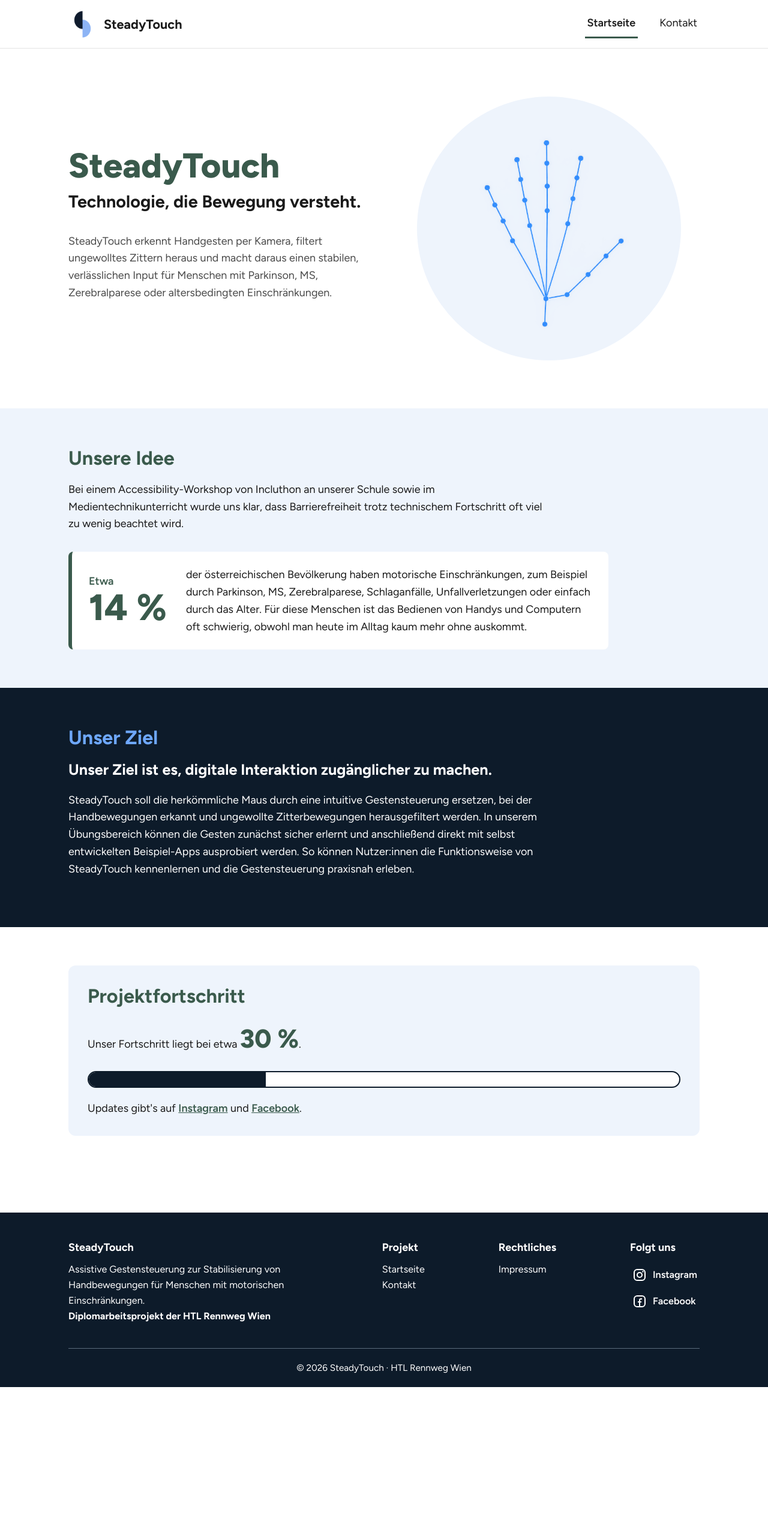
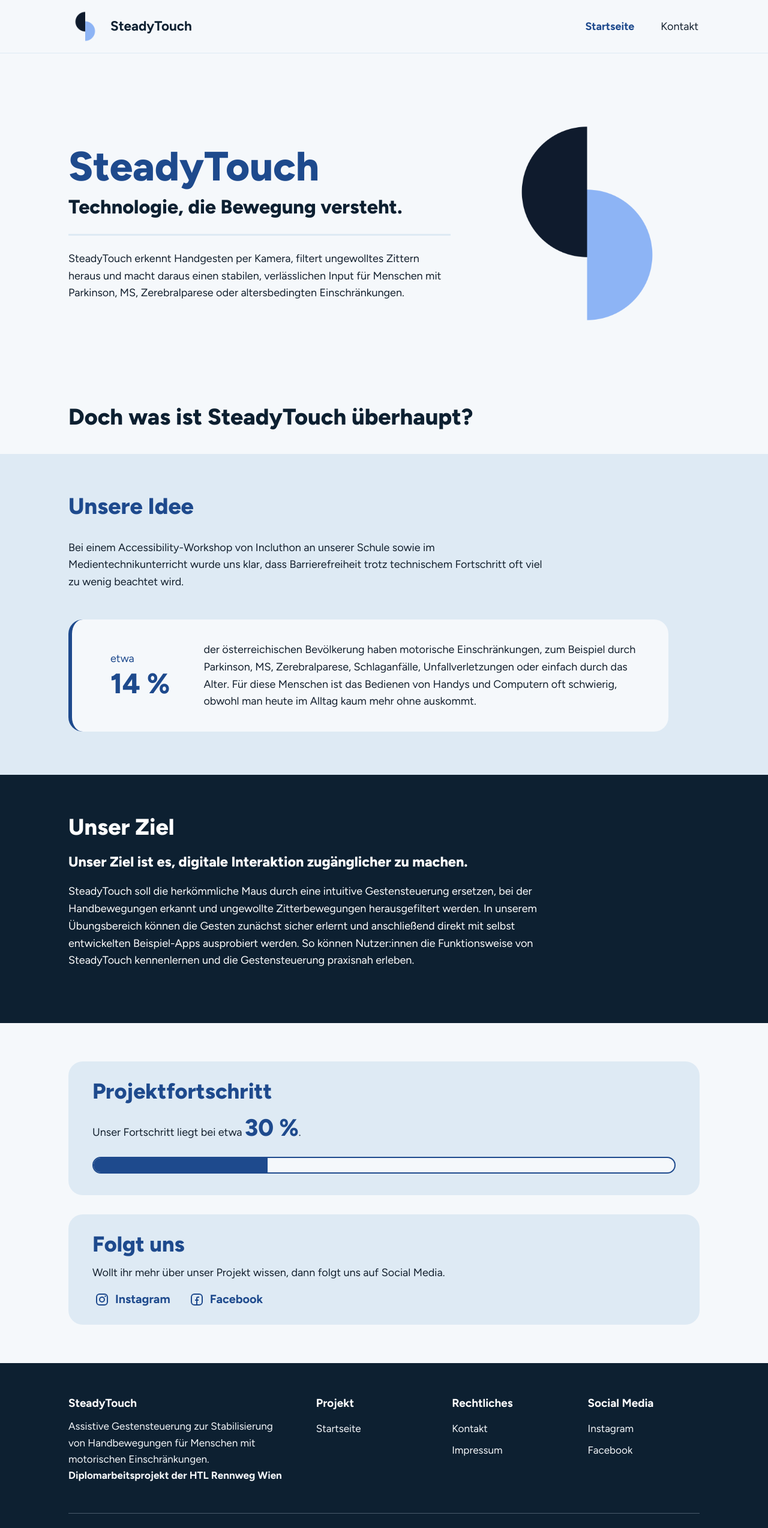
Before and after one commit to htl3r-2142/SteadyTouchWebsite, a Vue app: page / in a window 1280 px wide. Shown: the top 2548 px of the page at 60% size. Before the commit the page ends 2313 px from the top, so only its background shows below. Built offline with nearby package versions, Linux system fonts and the light colour scheme.

Commit message:
Startseite new design

```diff
--- /dev/null
+++ b/src/components/FolgtUns.vue
@@ -0,0 +1,42 @@
+<script setup>
+import SocialLinks from './SocialLinks.vue'
+</script>
+
+<template>
+  <section class="folgt-uns" aria-labelledby="folgt-uns-titel">
+    <h2 id="folgt-uns-titel">Folgt uns</h2>
+    <p>Wollt ihr mehr über unser Projekt wissen, dann folgt uns auf Social Media.</p>
+    <SocialLinks />
+  </section>
+</template>
+
+<style scoped>
+.folgt-uns {
+  background-color: var(--flaeche);
+  border-radius: 24px;
+  padding: 28px 40px 20px;
+  color: var(--blau);
+}
+
+h2 {
+  font-size: 2rem;
+  font-weight: 800;
+  margin: 0 0 12px;
+}
+
+p {
+  color: var(--text);
+  margin: 0 0 8px;
+}
+
+@media (max-width: 600px) {
+  .folgt-uns {
+    padding: 24px 20px 16px;
+    border-radius: 18px;
+  }
+
+  h2 {
+    font-size: 1.6rem;
+  }
+}
+</style>
--- a/src/components/Footer.vue
+++ b/src/components/Footer.vue
@@ -1,13 +1,16 @@
 <script setup>
-import SocialLinks from './SocialLinks.vue'
+import { social } from '../data/social.js'
 
 const jahr = new Date().getFullYear()
+
+// nur Profile mit Link anzeigen
+const socialLinks = social.filter((s) => s.url)
 </script>
 
 <template>
-  <footer class="footer">
+  <footer class="footer dunkel">
     <div class="container spalten">
-      <div>
+      <div class="info">
         <h2>SteadyTouch</h2>
         <p>
           Assistive Gestensteuerung zur Stabilisierung von Handbewegungen für Menschen mit motorischen Einschränkungen.<br>
@@ -19,20 +22,24 @@
         <h2>Projekt</h2>
         <ul>
           <li><RouterLink to="/">Startseite</RouterLink></li>
-          <li><RouterLink to="/kontakt">Kontakt</RouterLink></li>
         </ul>
       </nav>
 
       <nav aria-label="Rechtliches">
         <h2>Rechtliches</h2>
         <ul>
+          <li><RouterLink to="/kontakt">Kontakt</RouterLink></li>
           <li><RouterLink to="/impressum">Impressum</RouterLink></li>
         </ul>
       </nav>
 
       <div>
-        <h2>Folgt uns</h2>
-        <SocialLinks spalte />
+        <h2>Social Media</h2>
+        <ul>
+          <li v-for="link in socialLinks" :key="link.name">
+            <a :href="link.url">{{ link.name }}</a>
+          </li>
+        </ul>
       </div>
     </div>
 
@@ -45,40 +52,44 @@
 <style scoped>
 .footer {
   background-color: var(--dunkelblau);
-  color: var(--weiss);
-  padding-top: 48px;
+  color: var(--hintergrund);
+  padding-top: 56px;
   margin-top: 64px;
 }
 
+/* 4 Spalten, die erste ist breiter */
 .spalten {
-  display: flex;
-  justify-content: space-between;
-  flex-wrap: wrap;
-  gap: 32px;
+  display: grid;
+  grid-template-columns: 2fr 1fr 1fr 1fr;
+  gap: 40px;
 }
 
-.spalten > div {
+.info {
   max-width: 400px;
 }
 
 h2 {
-  font-size: 1rem;
-  margin: 0 0 12px;
+  color: var(--weiss);
+  font-size: 1.05rem;
+  margin: 0 0 14px;
 }
 
 p {
   margin: 0;
-  font-size: 0.9rem;
+  font-size: 0.95rem;
 }
 
 ul {
   list-style: none;
   margin: 0;
   padding: 0;
-  font-size: 0.9rem;
 }
 
-a {
+/* genug Abstand, damit man die Links gut trifft */
+li a {
+  display: inline-block;
+  padding: 4px 0;
+  font-size: 0.95rem;
   text-decoration: none;
 }
 
@@ -87,10 +98,29 @@
 }
 
 .copyright {
-  border-top: 1px solid #5a6b7c;
-  margin-top: 40px;
+  border-top: 1px solid #4a5a6b;
+  margin-top: 48px;
   padding: 20px 0;
   text-align: center;
   font-size: 0.85rem;
 }
+
+/* Tablet: 2 Spalten */
+@media (max-width: 800px) {
+  .spalten {
+    grid-template-columns: 1fr 1fr;
+    gap: 32px 24px;
+  }
+
+  .info {
+    grid-column: 1 / -1;
+  }
+}
+
+/* Handy: alles untereinander */
+@media (max-width: 450px) {
+  .spalten {
+    grid-template-columns: 1fr;
+  }
+}
 </style>
--- a/src/components/NavBar.vue
+++ b/src/components/NavBar.vue
@@ -6,7 +6,7 @@
   <header class="header">
     <div class="container header-inhalt">
       <RouterLink to="/" class="marke">
-        <img :src="logo" alt="" width="47" height="51" />
+        <img :src="logo" alt="" width="56" height="56" />
         <span>SteadyTouch</span>
       </RouterLink>
 
@@ -26,8 +26,8 @@
   position: sticky;
   top: 0;
   z-index: 10;
-  background-color: var(--weiss);
-  border-bottom: 1px solid var(--grau);
+  background-color: var(--hintergrund);
+  border-bottom: 1px solid var(--flaeche);
 }
 
 .header-inhalt {
@@ -35,22 +35,23 @@
   justify-content: space-between;
   align-items: center;
   flex-wrap: wrap;
-  min-height: 80px;
+  min-height: 88px;
   gap: 8px 16px;
 }
 
 .marke {
   display: flex;
   align-items: center;
-  gap: 12px;
+  gap: 14px;
+  color: var(--dunkelblau);
   text-decoration: none;
   font-weight: 700;
-  font-size: 1.2rem;
+  font-size: 1.25rem;
 }
 
 nav ul {
   display: flex;
-  gap: 32px;
+  gap: 40px;
   list-style: none;
   margin: 0;
   padding: 0;
@@ -58,25 +59,40 @@
 
 nav a {
   display: inline-block;
-  padding: 8px 4px;
+  padding: 10px 2px;
+  color: var(--text);
   text-decoration: none;
-  border-bottom: 3px solid transparent;
 }
 
 nav a:hover {
-  border-bottom-color: var(--grau);
+  text-decoration: underline;
+  text-underline-offset: 6px;
 }
 
-/* aktuelle Seite markieren (RouterLink setzt aria-current automatisch) */
+/* aktuelle Seite: blau und fett (RouterLink setzt aria-current automatisch) */
 nav a[aria-current='page'] {
-  font-weight: 600;
-  border-bottom-color: var(--gruen);
+  color: var(--blau);
+  font-weight: 700;
 }
 
-/* Handy: Links etwas enger zusammen */
+/* Handy */
 @media (max-width: 500px) {
+  .header-inhalt {
+    min-height: 72px;
+  }
+
+  .marke img {
+    width: 40px;
+    height: 40px;
+  }
+
+  .marke {
+    font-size: 1.05rem;
+    gap: 6px;
+  }
+
   nav ul {
-    gap: 20px;
+    gap: 16px;
   }
 }
 </style>
--- a/src/components/SocialLinks.vue
+++ b/src/components/SocialLinks.vue
@@ -1,17 +1,12 @@
 <script setup>
 import { social } from '../data/social.js'
-
-// spalte = Links untereinander statt nebeneinander
-defineProps({
-  spalte: Boolean
-})
 
 // nur Profile anzeigen, bei denen schon ein Link eingetragen ist
 const links = social.filter((s) => s.url)
 </script>
 
 <template>
-  <ul class="social" :class="{ spalte: spalte }">
+  <ul class="social">
     <li v-for="link in links" :key="link.name">
       <a :href="link.url">
         <!-- Instagram Icon -->
@@ -43,11 +38,6 @@
   gap: 8px 24px;
 }
 
-.spalte {
-  flex-direction: column;
-  gap: 0;
-}
-
 /* große Klickfläche (mind. 44px), damit man den Link auch mit zittriger Hand trifft */
 a {
   display: inline-flex;
@@ -56,7 +46,8 @@
   min-height: 44px;
   padding: 0 4px;
   text-decoration: none;
-  font-weight: 600;
+  font-weight: 700;
+  font-size: 1.1rem;
 }
 
 svg {
--- a/src/components/Team.vue
+++ b/src/components/Team.vue
@@ -38,21 +38,21 @@
 /* eine Person = eine Reihe: Foto links, Infos rechts */
 .team-karte {
   display: flex;
-  gap: 28px;
+  gap: 32px;
   align-items: stretch;
-  border: 2px solid var(--gruen);
-  border-radius: 10px;
-  padding: 20px;
+  background-color: var(--flaeche);
+  border-radius: 24px;
+  padding: 24px;
 }
 
 .foto {
-  width: 140px;
+  width: 150px;
   flex-shrink: 0;
   aspect-ratio: 4 / 5;
   object-fit: cover;
   /* eher oben ausschneiden, damit der Kopf nicht abgeschnitten wird */
   object-position: center 25%;
-  border-radius: 8px;
+  border-radius: 16px;
 }
 
 .platzhalter {
@@ -64,11 +64,13 @@
   flex-direction: column;
   flex: 1;
   min-width: 0;
+  padding-top: 4px;
 }
 
 h2 {
-  color: var(--gruen);
-  font-size: 1.3rem;
+  color: var(--blau);
+  font-size: 1.5rem;
+  font-weight: 800;
   margin: 0 0 8px;
 }
 
@@ -85,11 +87,14 @@
 /* E-Mail immer ganz unten, mit Linie darüber */
 .email {
   margin-top: auto;
-  padding-top: 12px;
-  border-top: 1px solid var(--grau);
+  padding-top: 14px;
+  border-top: 2px solid var(--hintergrund);
   display: flex;
   align-items: center;
   gap: 8px;
+  min-height: 44px;
+  color: var(--blau);
+  font-weight: 600;
   font-size: 0.95rem;
   text-decoration: none;
   overflow-wrap: anywhere;
@@ -97,23 +102,30 @@
 
 .email svg {
   flex-shrink: 0;
-  color: var(--gruen);
 }
 
 .email span {
   text-decoration: underline;
+  text-underline-offset: 3px;
 }
 
 .email:hover span {
-  color: var(--gruen);
+  color: var(--dunkelblau);
 }
 
 /* Handy: Foto über den Infos */
-@media (max-width: 500px) {
+@media (max-width: 560px) {
   .team-karte {
     flex-direction: column;
     align-items: center;
     text-align: center;
+    gap: 20px;
+    padding: 24px 20px 16px;
+    border-radius: 18px;
+  }
+
+  .foto {
+    width: 160px;
   }
 
   .info {
--- a/src/data/social.js
+++ b/src/data/social.js
@@ -1,4 +1,4 @@
-// Unsere Social Media Profile, werden im Footer, auf der Kontaktseite und auf der Startseite verwendet
+// Unsere Social Media Profile, werden im Footer und in der "Folgt uns" Box verwendet
 // Links ohne url werden nicht angezeigt
 export const social = [
   {
@@ -10,6 +10,3 @@
     url: 'https://www.facebook.com/profile.php?id=61594114487571'
   }
 ]
-
-export const instagram = social.find((s) => s.name === 'Instagram')
-export const facebook = social.find((s) => s.name === 'Facebook')
--- a/src/style.css
+++ b/src/style.css
@@ -1,18 +1,20 @@
 :root {
-  --dunkelblau: #0d1b2a;
-  --gruen: #3a5a4c;
-  --hellblau: #6ea8fe;
-  --text: #1a1a1a;
-  --text-hell: #4a4a4a;
-  --grau: #e4e4e4;
-  --blau-hintergrund: #eef4fc;
+  /* Farben aus unserem Design */
+  --blau: #1e4a8d;
+  --dunkelblau: #0d2031;
+  --hellblau: #8db4f5;
+  --flaeche: #deeaf4;
+  --hintergrund: #f5f8fb;
+  --text: #13202e;
+  --text-hell: #3f4b58;
+  --grau: #d3dde7;
   --weiss: #ffffff;
 
   font-family: 'Figtree', Arial, sans-serif;
   font-size: 18px;
   line-height: 1.6;
   color: var(--text);
-  background-color: var(--weiss);
+  background-color: var(--hintergrund);
 }
 
 * {
@@ -47,7 +49,7 @@
 
 /* gut sichtbarer Fokus für Tastaturbenutzer */
 :focus-visible {
-  outline: 3px solid var(--hellblau);
+  outline: 3px solid var(--blau);
   outline-offset: 3px;
   border-radius: 4px;
 }
@@ -56,6 +58,13 @@
   max-width: 1100px;
   margin: 0 auto;
   padding: 0 24px;
+}
+
+/* Handy: etwas weniger Rand links und rechts */
+@media (max-width: 500px) {
+  .container {
+    padding: 0 18px;
+  }
 }
 
 .skip-link {
@@ -75,6 +84,11 @@
   top: 16px;
 }
 
+/* auf dunklem Hintergrund (Footer, dunkle Abschnitte) einen hellen Fokusrahmen */
+.dunkel :focus-visible {
+  outline-color: var(--hellblau);
+}
+
 /* Animationen ausschalten, wenn der Benutzer das im System eingestellt hat */
 @media (prefers-reduced-motion: reduce) {
   * {
--- a/src/views/Impressum.vue
+++ b/src/views/Impressum.vue
@@ -56,14 +56,14 @@
 }
 
 h1 {
-  color: var(--gruen);
-  font-size: 2.6rem;
+  color: var(--blau);
+  font-size: 3rem;
   font-weight: 800;
   margin: 0 0 8px;
 }
 
 h2 {
-  color: var(--gruen);
+  color: var(--blau);
   font-size: 1.3rem;
   margin: 40px 0 8px;
 }
@@ -83,8 +83,12 @@
   overflow-wrap: anywhere;
 }
 
+a {
+  color: var(--blau);
+}
+
 a:hover {
-  color: var(--gruen);
+  color: var(--dunkelblau);
 }
 
 @media (max-width: 800px) {
--- a/src/views/Kontakt.vue
+++ b/src/views/Kontakt.vue
@@ -1,6 +1,6 @@
 <script setup>
 import Team from '../components/Team.vue'
-import SocialLinks from '../components/SocialLinks.vue'
+import FolgtUns from '../components/FolgtUns.vue'
 import { team } from '../data/team.js'
 </script>
 
@@ -23,21 +23,19 @@
       />
     </ul>
 
-    <h2 class="social-titel">Folgt uns</h2>
-    <p>Neuigkeiten und Einblicke in unser Projekt findet ihr auch auf Social Media.</p>
-    <SocialLinks class="social-kontakt" />
+    <FolgtUns class="folgt-uns" />
   </section>
 </template>
 
 <style scoped>
 .kontakt {
-  padding-top: 64px;
+  padding-top: 72px;
   padding-bottom: 32px;
 }
 
 h1 {
-  color: var(--gruen);
-  font-size: 2.6rem;
+  color: var(--blau);
+  font-size: 3rem;
   font-weight: 800;
   margin: 0 0 16px;
 }
@@ -47,17 +45,6 @@
   margin: 0 0 48px;
 }
 
-.social-titel {
-  color: var(--gruen);
-  font-size: 1.6rem;
-  margin: 64px 0 8px;
-}
-
-.social-kontakt {
-  margin-top: 8px;
-  color: var(--gruen);
-}
-
 .team {
   list-style: none;
   margin: 0;
@@ -65,7 +52,13 @@
   display: flex;
   flex-direction: column;
   gap: 24px;
-  max-width: 700px;
+  max-width: 760px;
+}
+
+/* gleich breit wie die Teamkarten */
+.folgt-uns {
+  margin-top: 64px;
+  max-width: 760px;
 }
 
 @media (max-width: 800px) {
@@ -74,7 +67,15 @@
   }
 
   h1 {
-    font-size: 2.2rem;
+    font-size: 2.4rem;
+  }
+
+  .einleitung {
+    margin-bottom: 32px;
+  }
+
+  .folgt-uns {
+    margin-top: 48px;
   }
 }
 </style>
--- a/src/views/Startseite.vue
+++ b/src/views/Startseite.vue
@@ -1,6 +1,6 @@
 <script setup>
-import trackingHand from '../assets/tracking_hand.png'
-import { instagram, facebook } from '../data/social.js'
+import logo from '../assets/logo.png'
+import FolgtUns from '../components/FolgtUns.vue'
 
 // Fortschritt der Diplomarbeit in Prozent - hier einfach anpassen
 const fortschritt = 30
@@ -12,30 +12,28 @@
     <div class="container hero-inhalt">
       <div class="hero-text">
         <h1 id="titel">SteadyTouch</h1>
-        <p class="slogan">
-          Technologie, die Bewegung versteht.
-        </p>
-        <p>
+        <p class="slogan">Technologie, die Bewegung versteht.</p>
+        <p class="hero-beschreibung">
           SteadyTouch erkennt Handgesten per Kamera, filtert ungewolltes Zittern heraus und macht
           daraus einen stabilen, verlässlichen Input für Menschen mit Parkinson, MS, Zerebralparese
           oder altersbedingten Einschränkungen.
         </p>
       </div>
 
-      <img
-        class="hero-bild"
-        :src="trackingHand"
-        alt="Skizze einer erkannten Hand: blaue Punkte an den Fingergelenken, verbunden mit Linien"
-        width="1254"
-        height="1254"
-      />
+      <!-- Logo ist nur Deko, der Name steht schon in der Überschrift -->
+      <img class="hero-logo" :src="logo" alt="" width="2048" height="2048" />
     </div>
   </section>
 
-  <!-- Idee  -->
-  <section class="abschnitt abschnitt-hell" aria-labelledby="idee">
+  <section aria-labelledby="was-ist">
     <div class="container">
-      <h2 id="idee">Unsere Idee</h2>
+      <h2 id="was-ist" class="was-ist">Doch was ist SteadyTouch überhaupt?</h2>
+    </div>
+
+    <!-- Idee (hellblauer Streifen) -->
+    <div class="abschnitt abschnitt-hell">
+      <div class="container">
+        <h3>Unsere Idee</h3>
         <p>
           Bei einem Accessibility-Workshop von Incluthon an unserer Schule sowie im Medientechnikunterricht wurde uns klar, dass Barrierefreiheit trotz technischem Fortschritt oft viel zu wenig
           beachtet wird.
@@ -43,7 +41,7 @@
 
         <!-- große Zahl links, Text rechts. Wird trotzdem als ein Satz vorgelesen -->
         <p class="statistik">
-        <span class="zahl"><span class="zahl-klein">Etwa</span> 14&nbsp;%</span>
+          <span class="zahl"><span class="zahl-klein">etwa</span> 14&nbsp;%</span>
           <span class="zahl-text">
             der österreichischen Bevölkerung haben motorische Einschränkungen, zum Beispiel durch
             Parkinson, MS, Zerebralparese, Schlaganfälle, Unfallverletzungen oder einfach durch das
@@ -52,12 +50,12 @@
           </span>
         </p>
       </div>
-  </section>
+    </div>
 
-  <!-- Ziel  -->
-  <section class="abschnitt abschnitt-dunkel" aria-labelledby="ziel">
+    <!-- Ziel (dunkler Streifen) -->
+    <div class="abschnitt abschnitt-dunkel dunkel">
       <div class="container">
-      <h2 id="ziel">Unser Ziel</h2>
+        <h3>Unser Ziel</h3>
         <p class="ziel-satz">Unser Ziel ist es, digitale Interaktion zugänglicher zu machen.</p>
         <p>
           SteadyTouch soll die herkömmliche Maus durch eine intuitive Gestensteuerung ersetzen, bei
@@ -67,12 +65,12 @@
           Funktionsweise von SteadyTouch kennenlernen und die Gestensteuerung praxisnah erleben.
         </p>
       </div>
+    </div>
   </section>
 
-  <!-- Fortschritt -->
-  <section class="abschnitt" aria-labelledby="fortschritt-titel">
-    <div class="container">
-      <div class="fortschritt-karte">
+  <!-- Fortschritt + Social Media -->
+  <div class="container karten">
+    <section class="fortschritt-karte" aria-labelledby="fortschritt-titel">
       <h2 id="fortschritt-titel">Projektfortschritt</h2>
       <p id="fortschritt-text">
         Unser Fortschritt liegt bei etwa
@@ -90,59 +88,67 @@
       >
         <div class="balken-fuellung" :style="{ width: fortschritt + '%' }"></div>
       </div>
+    </section>
 
-        <p class="updates">
-          Updates gibt's auf <a :href="instagram.url">Instagram</a> und
-          <a :href="facebook.url">Facebook</a>.
-        </p>
+    <FolgtUns />
   </div>
-    </div>
-  </section>
 </template>
 
 <style scoped>
+/* Hero */
 .hero-inhalt {
   display: grid;
-  grid-template-columns: 1fr 1fr;
-  gap: 48px;
+  grid-template-columns: 1.7fr 1fr;
+  gap: 40px;
   align-items: center;
-  padding-top: 80px;
-  padding-bottom: 80px;
+  padding-top: 96px;
+  padding-bottom: 112px;
 }
 
 h1 {
-  color: var(--gruen);
-  font-size: 3.2rem;
+  color: var(--blau);
+  font-size: 3.8rem;
   font-weight: 800;
-  margin: 0 0 8px;
+  line-height: 1.05;
+  margin: 0 0 12px;
 }
 
 .slogan {
-  font-size: 1.6rem;
-  font-weight: 700;
-  line-height: 1.3;
-  margin: 0 0 32px;
+  color: var(--dunkelblau);
+  font-size: 1.8rem;
+  font-weight: 800;
+  line-height: 1.25;
+  margin: 0;
+  /* hellblaue Linie unter dem Slogan */
+  padding-bottom: 24px;
+  border-bottom: 3px solid var(--flaeche);
 }
 
-.hero-text p:last-child {
-  color: var(--text-hell);
+.hero-beschreibung {
+  margin: 24px 0 0;
+  max-width: 60ch;
 }
 
-/* hellblauer Kreis hinter der Hand (Bild ist transparent) */
-.hero-bild {
+.hero-logo {
   width: 100%;
-  max-width: 440px;
+  max-width: 380px;
   height: auto;
   justify-self: center;
-  background-color: var(--blau-hintergrund);
-  border-radius: 50%;
-  padding: 32px;
 }
 
-/* Abschnitte gehen über die ganze Breite, damit man die Farben sieht */
+/* Überschrift über den Streifen */
+.was-ist {
+  color: var(--dunkelblau);
+  font-size: 2.1rem;
+  font-weight: 800;
+  margin: 0;
+  padding-bottom: 40px;
+}
+
+/* Streifen über die ganze Breite */
 .abschnitt {
   padding-top: 64px;
-  padding-bottom: 64px;
+  padding-bottom: 72px;
 }
 
 .abschnitt p {
@@ -150,7 +156,7 @@
 }
 
 .abschnitt-hell {
-  background-color: var(--blau-hintergrund);
+  background-color: var(--flaeche);
 }
 
 .abschnitt-dunkel {
@@ -158,113 +164,132 @@
   color: var(--weiss);
 }
 
-h2 {
-  font-size: 1.8rem;
-  color: var(--gruen);
-  margin: 0 0 16px;
+h3 {
+  color: var(--blau);
+  font-size: 2.1rem;
+  font-weight: 800;
+  margin: 0 0 32px;
 }
 
-.abschnitt-dunkel h2 {
-  color: var(--hellblau);
+.abschnitt-dunkel h3 {
+  color: var(--weiss);
+  margin-bottom: 20px;
+}
+
+.ziel-satz {
+  font-size: 1.3rem;
+  font-weight: 800;
+  line-height: 1.4;
+  margin: 0 0 16px;
 }
 
 /* 14 % Box */
 .statistik {
   display: flex;
   align-items: center;
-  gap: 32px;
-  margin: 32px 0 0;
-  padding: 24px 28px;
-  background-color: var(--weiss);
-  border-left: 6px solid var(--gruen);
-  border-radius: 8px;
+  gap: 56px;
+  margin: 48px 0 0;
+  padding: 36px 32px 36px 64px;
+  background-color: var(--hintergrund);
+  border-left: 6px solid var(--blau);
+  border-radius: 24px;
 }
 
 .abschnitt .statistik {
-  max-width: 900px;
+  max-width: 1000px;
 }
 
 .zahl {
   display: flex;
   flex-direction: column;
   flex-shrink: 0;
-  color: var(--gruen);
-  font-size: 3.4rem;
+  color: var(--blau);
+  font-size: 2.6rem;
   font-weight: 800;
   line-height: 1;
 }
 
 .zahl-klein {
   font-size: 1rem;
-  font-weight: 600;
-  margin-bottom: 4px;
+  font-weight: 400;
+  margin-bottom: 10px;
 }
 
-.ziel-satz {
-  font-size: 1.4rem;
-  font-weight: 700;
-  line-height: 1.4;
+/* Karten unten */
+.karten {
+  display: flex;
+  flex-direction: column;
+  gap: 32px;
+  padding-top: 64px;
+}
+
+.fortschritt-karte {
+  background-color: var(--flaeche);
+  border-radius: 24px;
+  padding: 28px 40px 36px;
+}
+
+.fortschritt-karte h2 {
+  color: var(--blau);
+  font-size: 2rem;
+  font-weight: 800;
+  margin: 0 0 8px;
+}
+
+.fortschritt-karte p {
   margin: 0 0 16px;
 }
 
-/* Fortschritt */
-.fortschritt-karte {
-  background-color: var(--blau-hintergrund);
-  border-radius: 12px;
-  padding: 32px;
-}
-
 .prozent {
-  color: var(--gruen);
-  font-size: 2.4rem;
+  color: var(--blau);
+  font-size: 2.2rem;
   font-weight: 800;
-}
-
-.updates {
-  margin: 20px 0 0;
-}
-
-.updates a {
-  color: var(--gruen);
-  font-weight: 600;
-}
-
-.updates a:hover {
-  color: var(--dunkelblau);
 }
 
 .balken {
   height: 28px;
-  background-color: var(--weiss);
+  background-color: var(--hintergrund);
   border-radius: 14px;
   overflow: hidden;
-  border: 2px solid var(--dunkelblau);
+  border: 2px solid var(--blau);
 }
 
 .balken-fuellung {
   height: 100%;
-  background-color: var(--dunkelblau);
+  background-color: var(--blau);
   transition: width 0.6s ease;
 }
 
-/* Handy / kleine Bildschirme */
+/* Tablet und Handy */
 @media (max-width: 800px) {
   .hero-inhalt {
     grid-template-columns: 1fr;
-    padding-top: 40px;
-    padding-bottom: 40px;
+    gap: 32px;
+    padding-top: 48px;
+    padding-bottom: 56px;
+  }
+
+  /* Logo am Handy oben, kleiner */
+  .hero-logo {
+    order: -1;
+    max-width: 160px;
   }
 
   h1 {
-    font-size: 2.4rem;
+    font-size: 2.6rem;
   }
 
   .slogan {
-    font-size: 1.3rem;
+    font-size: 1.4rem;
   }
 
-  .hero-bild {
-    max-width: 300px;
+  .was-ist,
+  h3 {
+    font-size: 1.7rem;
+  }
+
+  h3 {
+    margin-bottom: 20px;
   }
 
   .abschnitt {
@@ -275,12 +300,24 @@
   .statistik {
     flex-direction: column;
     align-items: flex-start;
-    gap: 12px;
-    padding: 20px;
+    gap: 16px;
+    margin-top: 32px;
+    padding: 24px 20px 24px 24px;
+    border-radius: 18px;
+  }
+
+  .karten {
+    padding-top: 48px;
+    gap: 24px;
   }
 
   .fortschritt-karte {
-    padding: 24px 20px;
+    padding: 24px 20px 28px;
+    border-radius: 18px;
+  }
+
+  .fortschritt-karte h2 {
+    font-size: 1.6rem;
   }
 }
 </style>
```
Lines whose indentation alone changed are shown as unchanged.
